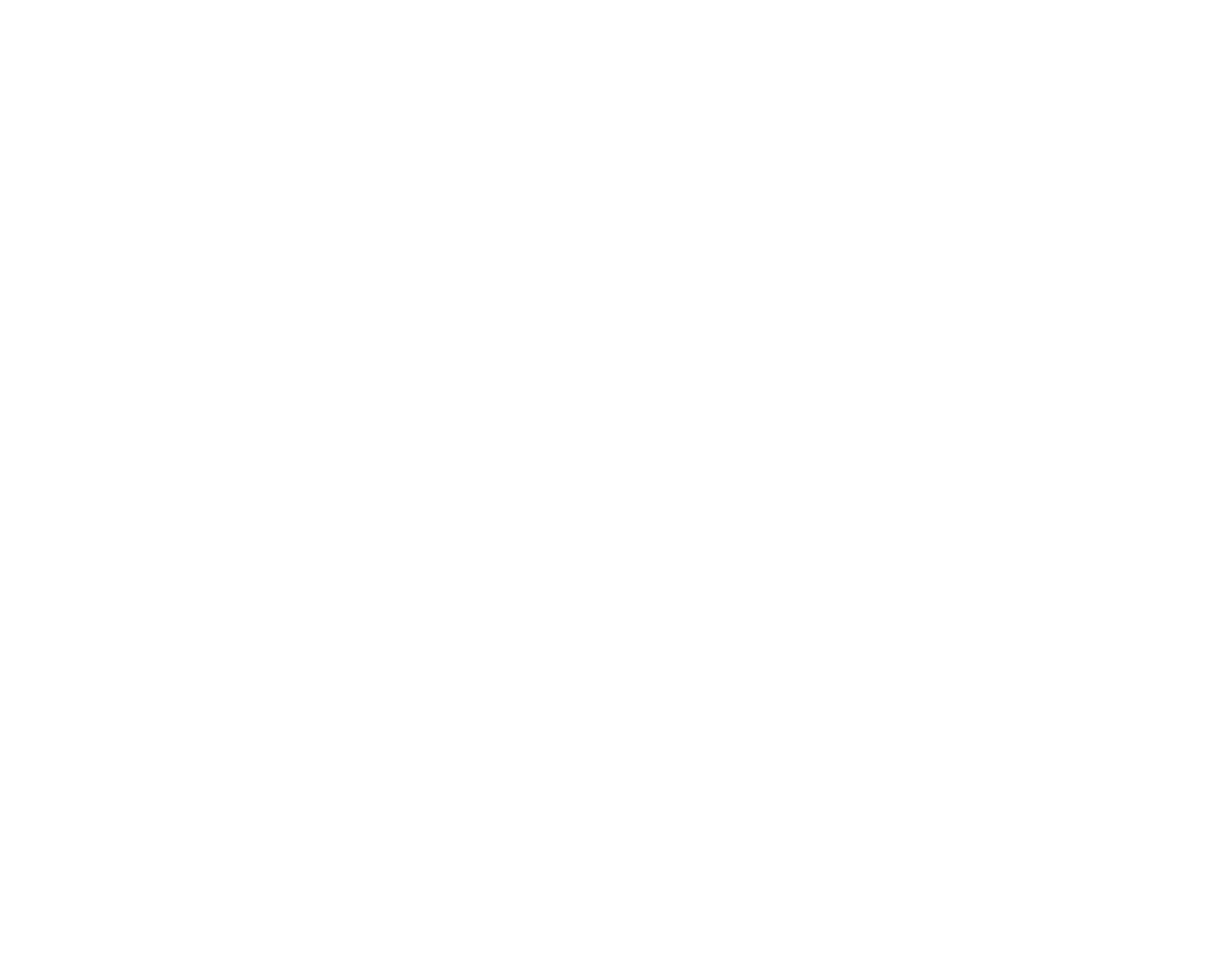
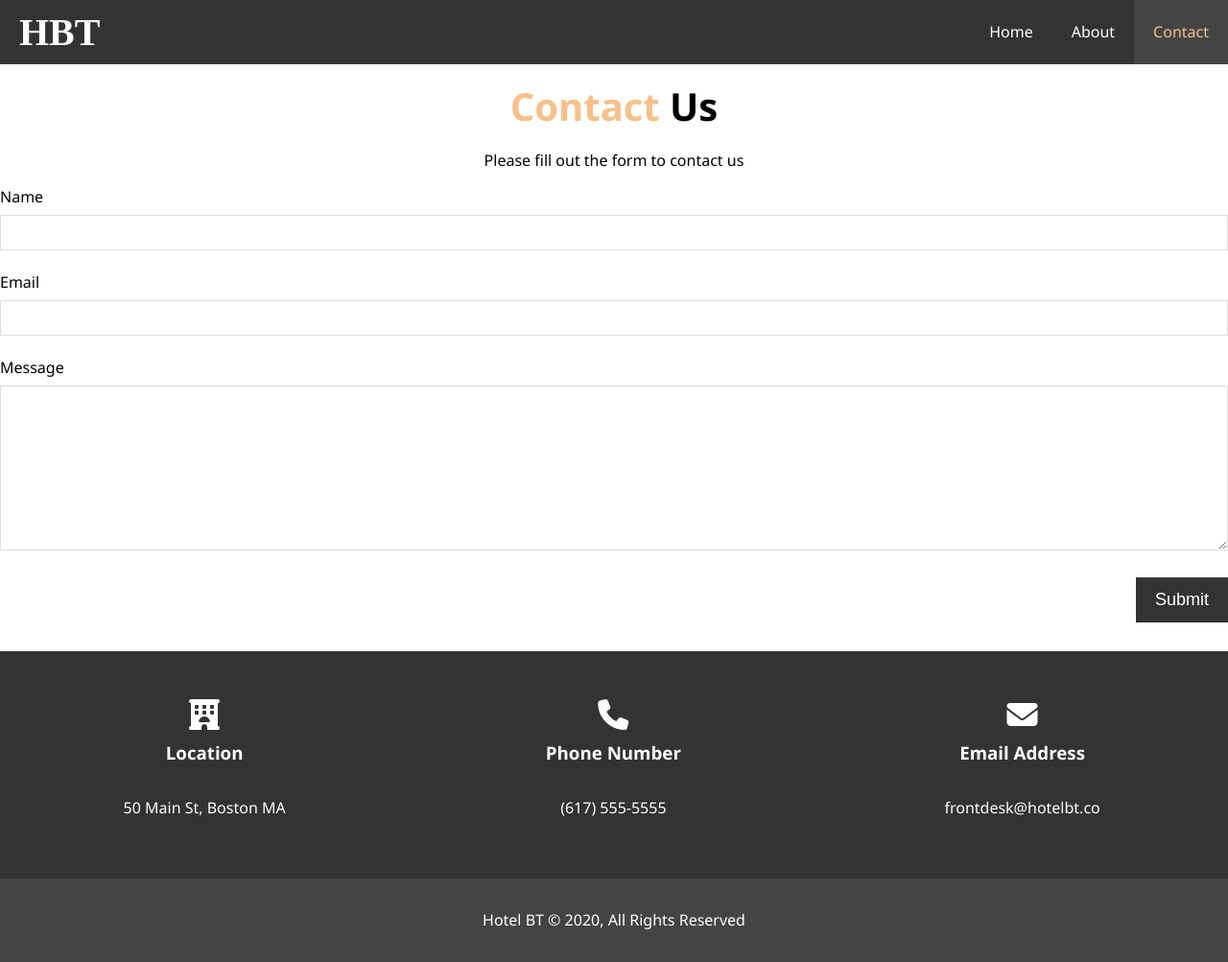
Before and after one commit to TrellixVulnTeam/HTML-CSS-Course-by-Brad-Traversy_4O2D, a plain HTML site: page Section-4/contact.html in a window 1280 px wide. Shown: the whole page at 96% size. Before the commit the page ends 800 px from the top, so only its background shows below. Drawn offline with Linux system fonts and the light colour scheme.

Commit message:
Finished Section 4

```diff
--- a/Section-4/contact.html
+++ b/Section-4/contact.html
@@ -0,0 +1,75 @@
+<!DOCTYPE html>
+<html lang="en">
+<head>
+    <meta charset="UTF-8">
+    <meta name="viewport" content="width=device-width, initial-scale=1.0">
+    <meta http-equiv="X-UA-Compatible" content="ie=edge">
+    <meta name="description" content="Welcome to the most extraordinary hotel in Boston Massachusetts">
+    <meta name="keyword" content="hotel, boston hotel, new,england hotel">
+    <link rel="stylesheet" href="css/style.css">
+    <script src="https://kit.fontawesome.com/2ef74ecd0f.js" crossorigin="anonymous"></script>
+    <title>Hotel BT | Contact</title>
+</head>
+<body>
+    <header>
+        <nav id="navbar">
+            <div class="container">
+                <h1 class="logo"><a href="index.html">HBT</a></h1>
+
+                <ul>
+                    <li><a href="index.html">Home</a></li>
+                    <li><a href="about.html">About</a></li>
+                    <li><a class="current" href="contact.html">Contact</a></li>
+                </ul>
+            </div>
+        </nav>
+    </header>
+
+    <section id="contact-form" class="py-3">
+        <div class="container">
+            <h1 class="l-heading"><span class="text-primary">Contact</span> Us</h1>
+            <p>Please fill out the form to contact us</p>
+            <form action="prcess.php">
+                <div class="form-group">
+                    <label for="name">Name</label>
+                    <input type="text" name="name" id="name">
+                </div>
+                <div class="form-group">
+                    <label for="email">Email</label>
+                    <input type="email" name="email" id="email">
+                </div>
+                <div class="form-group">
+                    <label for="message">Message</label>
+                    <textarea name="message" id="message" cols="30" rows="10"></textarea>
+                </div>
+                <button class="btn" type="submit">Submit</button>
+            </form>
+            <div class="clr"></div>
+        </div>
+    </section>
+
+    <section id="contact-info" class="bg-dark">
+        <div class="container">
+            <div class="box">
+                <i class="fas fa-hotel fa-2x"></i>
+                <h3>Location</h3>
+                <p>50 Main St, Boston MA</p>
+            </div>
+            <div class="box">
+                <i class="fas fa-phone fa-2x"></i>
+                <h3>Phone Number</h3>
+                <p>(617) 555-5555</p>
+            </div>
+            <div class="box">
+                <i class="fas fa-envelope fa-2x"></i>
+                <h3>Email Address</h3>
+                <p>frontdesk@hotelbt.co</p>
+            </div>
+        </div>
+    </section>
+
+    <footer id="main-footer">
+        <p>Hotel BT &copy; 2020, All Rights Reserved</p>
+    </footer>
+</body>
+</html>
--- a/Section-4/css/style.css
+++ b/Section-4/css/style.css
@@ -240,6 +240,40 @@ p {
     margin-bottom: 40px;
 }
 
+/* Contact Form */
+
+#contact-form {
+    text-align: center;
+}
+
+#contact-form .form-group {
+    margin-bottom: 20px;
+}
+
+#contact-form label {
+    display: block;
+    text-align: left;
+    margin-bottom: 5px;
+}
+
+#contact-form button {
+    float: right;
+}
+
+#contact-form input,
+#contact-form textarea {
+    width: 100%;
+    padding: 10px;
+    border: 1px #ddd solid;
+}
+
+/* When the input or text area is clicked on */
+#contact-form input:focus,
+#contact-form textarea:focus {
+    outline: none;
+    border-color: #f7c08a;
+}
+
 /* Footer */
 
 #main-footer {
```
